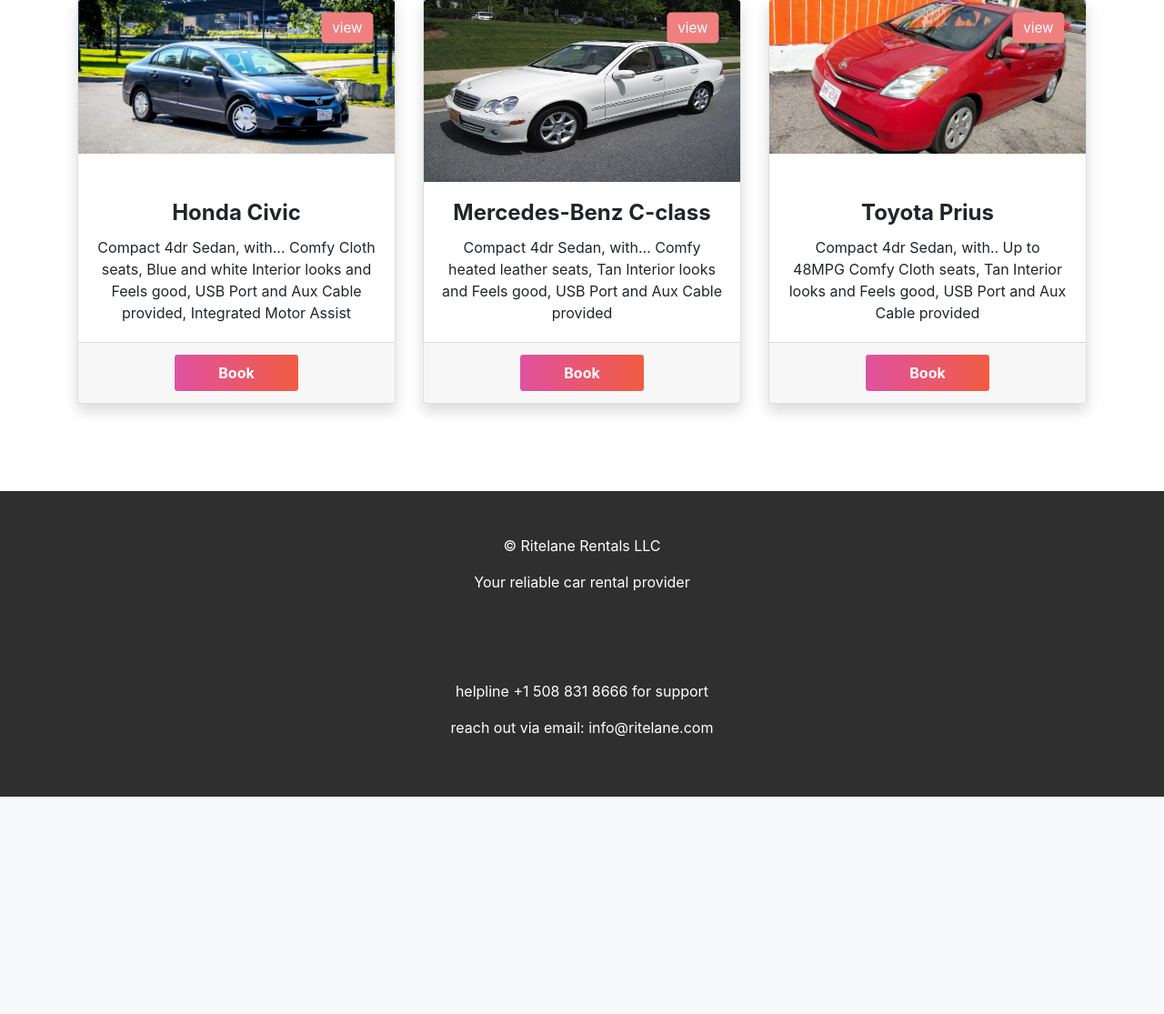
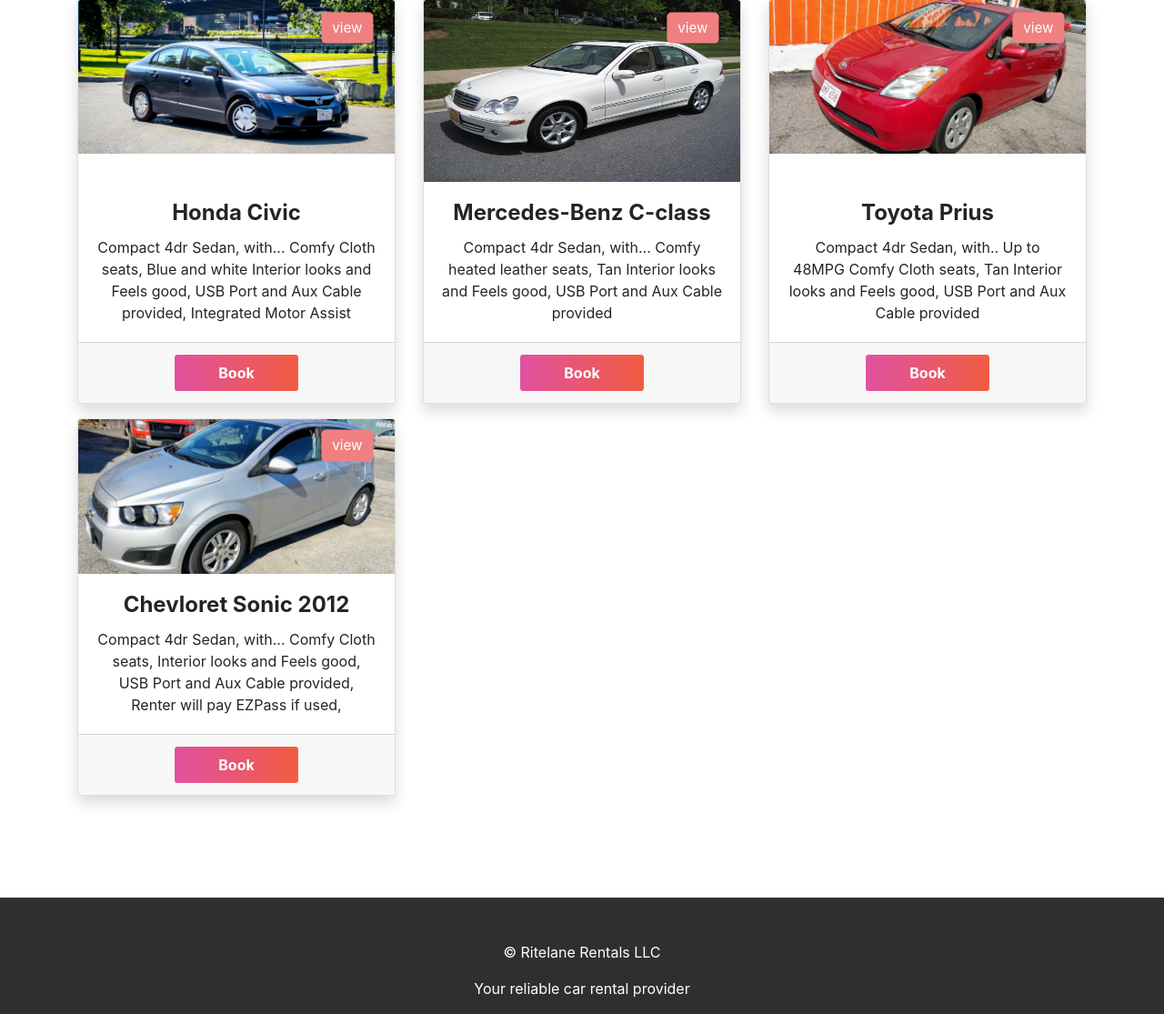
Before and after one commit to mutumakeffa/RitelaneRentals2, a Flask app: page /view in a window 1280 px wide. Shown: the part 172-1287 px from the top of the page at 91% size. Before the commit the page ends 1048 px from the top, so only its background shows below. Run offline with Flask 2, Linux system fonts and the light colour scheme; data that the repository does not hold is empty; some libraries are stand-ins or nearby versions.

Commit message:
Added another car card

```diff
--- a/templates/view_collection.html
+++ b/templates/view_collection.html
@@ -80,7 +80,7 @@
 		<div class="container">
 			<div class="row">
 
-		        <div class="col-md-4">
+		        <div class="col-md-4 mb-3">
 		          <div class="card h-100 shadow rounded">
                       <div class="img-container" style="height: 50%; object-fit: cover; max-height: 200px">
 					    <img class="card-img-top" src="../static/HondaCivicCompressed.jpg" alt="Card image cap">
@@ -144,7 +144,7 @@
 		         </div>
 
 
-				<div class="col-md-4">
+				<div class="col-md-4 mb-3">
 		          	<div class="card h-100 shadow rounded">
                       <div class="img-container" style="height: 50%; object-fit: cover; max-height: 200px; ">
 					    <img class="card-img-top" src="../static/mercedesCompressed.jpg" alt="Car rental image" style="max-height: 200px;">
@@ -206,7 +206,7 @@
 					</div>
 				</div>
 
-				<div class="col-md-4">
+				<div class="col-md-4 mb-3">
 		          	<div class="card h-100 shadow rounded">
                       <div class="img-container" style="height: 50%; object-fit: cover; max-height: 200px; ">
 					    <img class="card-img-top" src="../static/toyotaPriuscompressed.jpg" alt="Car rental image" >
@@ -272,8 +272,74 @@
 
                 <br>
 
+
+                <div class="col-md-4 mb-3">
+		          	<div class="card h-100 shadow rounded">
+                      <div class="img-container" style="height: 50%; object-fit: cover; max-height: 200px; ">
+					    <img class="card-img-top" src="../static/chevloret_front-min.jpg" alt="Car rental image" >
+                        <button class="btn btn-primary" data-toggle="modal" data-target="#ModalCenterChevrolet">view</button>
+                        <style>
+                              .img-container .btn {
+                                  position: absolute;
+                                  top: 7%;
+                                  left: 85%;
+                                  transform: translate(-50%, -50%);
+                                  -ms-transform: translate(-50%, -50%);
+                                  color: white;
+                                  background-color: lightcoral;
+                                  font-size: .95em;
+                                  border: none;
+                                  cursor: pointer;
+                                  border-radius: 5px;
+                                }
+
+                                .img-container .btn:hover {
+                                  background-color: orangered;
+                                }
+                        </style>
+
+                         <!-- Modal -->
+                          <div class="modal fade" id="ModalCenterChevrolet" tabindex="-1" role="dialog" aria-labelledby="exampleModalCenterTitle" aria-hidden="true">
+                              <div class="modal-dialog modal-dialog-centered modal-lg" role="document">
+                                <div class="modal-content">
+                                  <div class="modal-header">
+                                    <button type="button" class="close" data-dismiss="modal" aria-label="Close">
+                                      <span aria-hidden="true">&times;</span>
+                                    </button>
+                                  </div>
+                                  <div class="modal-body">
+                                    <div class="container-fluid">
+                                        <div class="row">
+                                            <div class="col-md-4"><img src="../static/chevloret1-min.jpg" class="img-fluid"> </div>
+                                            <div class="col-md-4 mt-2"><img src="../static/chevloret2-min.jpg" class="img-fluid"> </div>
+                                            <div class="col-md-4 mt-2"><img src="../static/chevloret3-min.jpg" class="img-fluid"> </div>
+                                            <br>
+                                            <div class="col-md-4 mt-2"><img src="../static/chevrolet4-min.jpg" class="img-fluid"></div>
+                                            <div class="col-md-4 mt-2"><img src="../static/chevrolet5-min.jpg" class="img-fluid"></div>
+                                            <div class="col-md-4 mt-2"><img src="../static/chevrolet6-min.jpg" class="img-fluid"></div>
+                                        </div>
+                                    </div>
+                                  </div>
+                                </div>
+                              </div>
+                          </div>
+                             <!-- End of modal section -->
+
+                      </div>
+
+					  <div class="card-body" align="center">
+					    <h4 class="card-title" style="font-weight: bold;">Chevloret Sonic 2012</h4>
+					    <p class="card-text">Compact 4dr Sedan, with... Comfy Cloth seats, Interior looks and Feels good, USB Port and Aux Cable provided, Renter will pay EZPass if used,</p>
+					  </div>
+					  <div class="card-footer" align="center">
+					    <a href="https://turo.com/rentals/cars/ma/worcester/chevrolet-sonic/521929" class="btn btn-primary p-2 pl-5 pr-5" style="background-image: linear-gradient(to right, rgb(224, 82, 160), rgb(241, 92, 65)); font-weight: bolder; border-color: white;">Book</a>
+					  </div>
+					</div>
+				</div>
+
+
                 {% for row in data %}
-                <div class="col-md-4 mt-2">
+                <div class="col-md-4 mb-3">
                     <div class="card h-100 shadow rounded">
                         <img class="card-img-top img-fluid" src="../static/uploads/{{ row[3] }}" alt="Car rental image" style="height: 50%; object-fit: cover; max-height: 200px;">
                         <div class="card-body" align="center">
```
Also changed, not shown: static/chevloret1-min.jpg (added), static/chevloret2-min.jpg (added), static/chevloret3-min.jpg (added), static/chevloret_front-min.jpg (added), static/chevrolet4-min.jpg (added), static/chevrolet5-min.jpg (added), static/chevrolet6-min.jpg (added).
